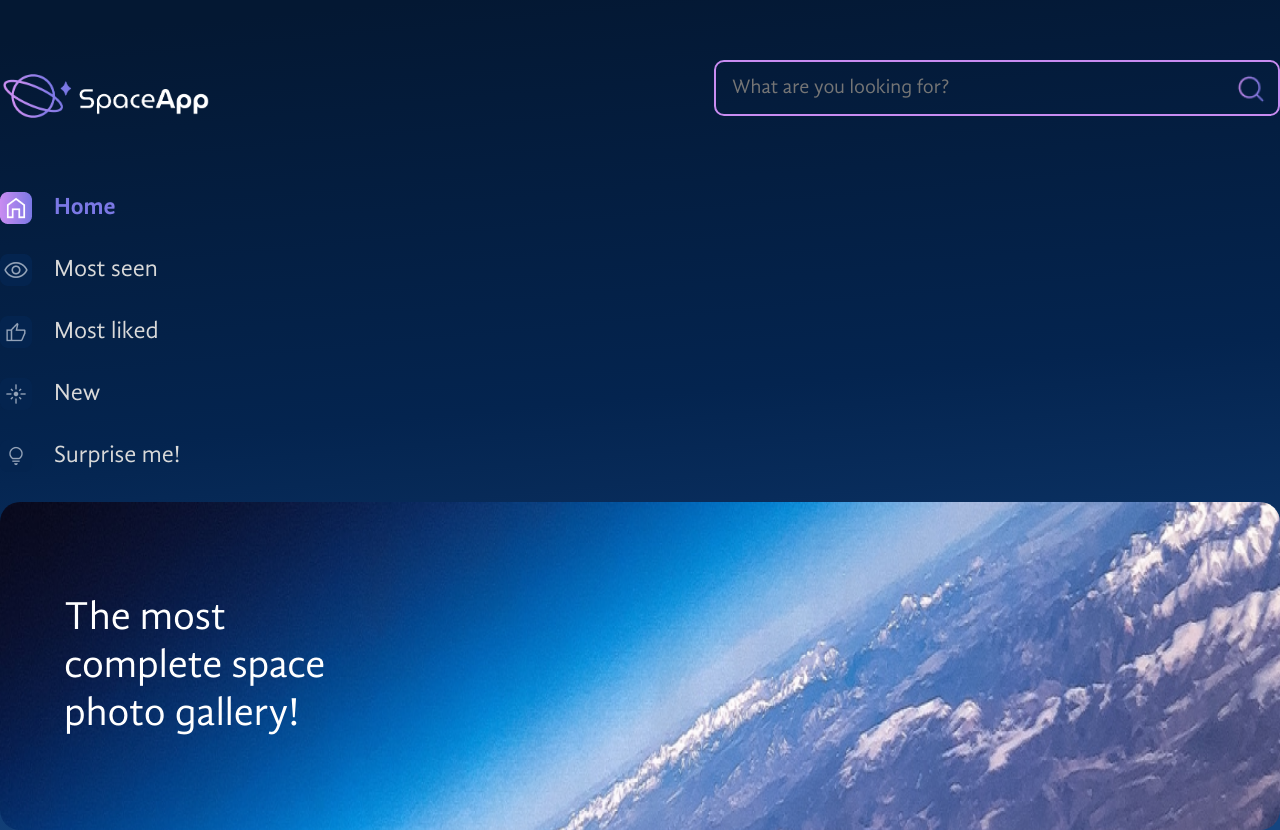
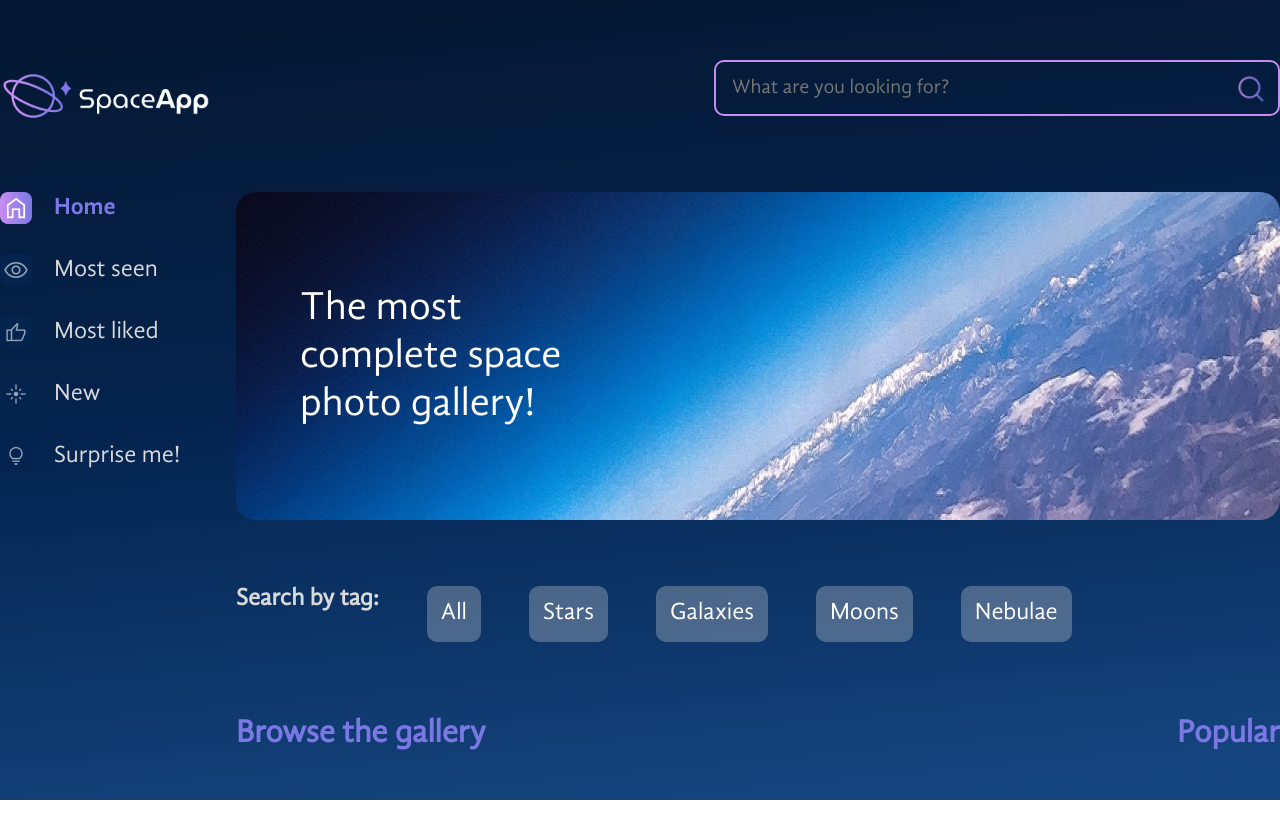
Before and after one commit to marinasthoffmann/sky-scapes, a React (Vite) app: page / in a window 1280 px wide. After the commit the page ends 800 px from the top, so only its background shows below. Built offline with nearby package versions, Linux system fonts and the light colour scheme.

Commit message:
create tags section

```diff
--- a/src/App.jsx
+++ b/src/App.jsx
@@ -3,6 +3,7 @@ import GlobalStyles from "./components/GlobalStyles"
 import Header from "./components/Header"
 import SideBar from "./components/SideBar"
 import Banner from "./components/Banner"
+import Gallery from "./components/Gallery"
 
 const GradientBackground = styled.div`
     background: linear-gradient(174.61deg, #041833 4.16%, #04244F 48%, #154580 96.76%);
@@ -13,14 +14,38 @@ const GradientBackground = styled.div`
     }
 `
 
+const AppContainer = styled.div`
+  width: 1440px;
+  margin: 0 auto;
+  max-width: 100%;
+`
+
+const MainContainer = styled.main`
+  display: flex;
+  gap: 24px;
+`
+
+const GalleryContent = styled.section`
+  display: flex;
+  flex-direction: column;
+  flex-grow: 1;
+`
+
 function App() {
 
   return (
     <GradientBackground>
       <GlobalStyles />
-      <Header />
-      <SideBar />
-      <Banner text={"The most complete space photo gallery!"} backgroundImage={"./images/banner.png"}/>
+      <AppContainer>
+        <Header />
+        <MainContainer>
+          <SideBar />
+          <GalleryContent>
+            <Banner text={"The most complete space photo gallery!"} backgroundImage={"./images/banner.png"}/>
+            <Gallery />
+          </GalleryContent>
+        </MainContainer>
+      </AppContainer>
     </GradientBackground>
   )
 }
--- /dev/null
+++ b/src/components/Gallery/Popular/index.jsx
@@ -0,0 +1,9 @@
+import Title from "../../Title"
+
+const Popular = () => {
+    return (
+        <Title aligment="center">Popular</Title>
+    )
+}
+
+export default Popular
--- /dev/null
+++ b/src/components/Gallery/Tags/index.jsx
@@ -0,0 +1,40 @@
+import styled from 'styled-components'
+import tags from './tags.json'
+
+const TagContainer = styled.div`
+    display: flex;
+    margin-block: 66px 48px;
+    gap: 48px;
+`
+
+const TagTitle = styled.h3`
+    color: #D9D9D9;
+    font-size: 24px;
+    margin: 0;
+`
+
+const TagButton = styled.button`
+    font-size: 24px;
+    color: #FFFFFF;
+    background: rgba(217, 217, 217, 0.3);
+    border-radius: 10px;
+    cursor: pointer;
+    transition: background-color 0.3s ease;
+    padding: 12px;
+    box-sizing: border-box;
+    border: 2px solid transparent;
+    &:hover {
+      border-color: #C98CF1;
+    }
+`
+
+const Tags = () => {
+    return (
+        <TagContainer>
+            <TagTitle>Search by tag:</TagTitle>
+            {tags.map(tag => <TagButton key={tag.id}>{tag.title}</TagButton>)}
+        </TagContainer>
+    )
+}
+
+export default Tags
--- /dev/null
+++ b/src/components/Gallery/Tags/tags.json
@@ -0,0 +1,22 @@
+[
+    {
+        "id": 0,
+        "title": "All"
+    },
+    {
+        "id": 1,
+        "title": "Stars"
+    },
+    {
+        "id": 2,
+        "title": "Galaxies"
+    },
+    {
+        "id": 3,
+        "title": "Moons"
+    },
+    {
+        "id": 4,
+        "title": "Nebulae"
+    }
+]
--- /dev/null
+++ b/src/components/Gallery/index.jsx
@@ -0,0 +1,28 @@
+import styled from "styled-components"
+import Title from "../Title"
+import Tags from "./Tags"
+import Popular from "./Popular"
+
+const GalleryContainer = styled.div`
+    display: flex;
+`
+
+const FluidSection = styled.section`
+    flex-grow: 1;
+`
+
+const Gallery = () => {
+    return (
+        <>
+            <Tags />
+            <GalleryContainer>
+                <FluidSection>
+                    <Title>Browse the gallery</Title>
+                </FluidSection>
+                <Popular />
+            </GalleryContainer>
+        </>
+    )
+}
+
+export default Gallery
--- /dev/null
+++ b/src/components/Title/index.jsx
@@ -0,0 +1,9 @@
+import styled from "styled-components";
+
+const Title = styled.h2`
+    color: #7B78E6;
+    font-size: 32px;
+    text-align: ${ props => props.$aligment ? props.$aligment : 'left' };
+`
+
+export default Title
```
